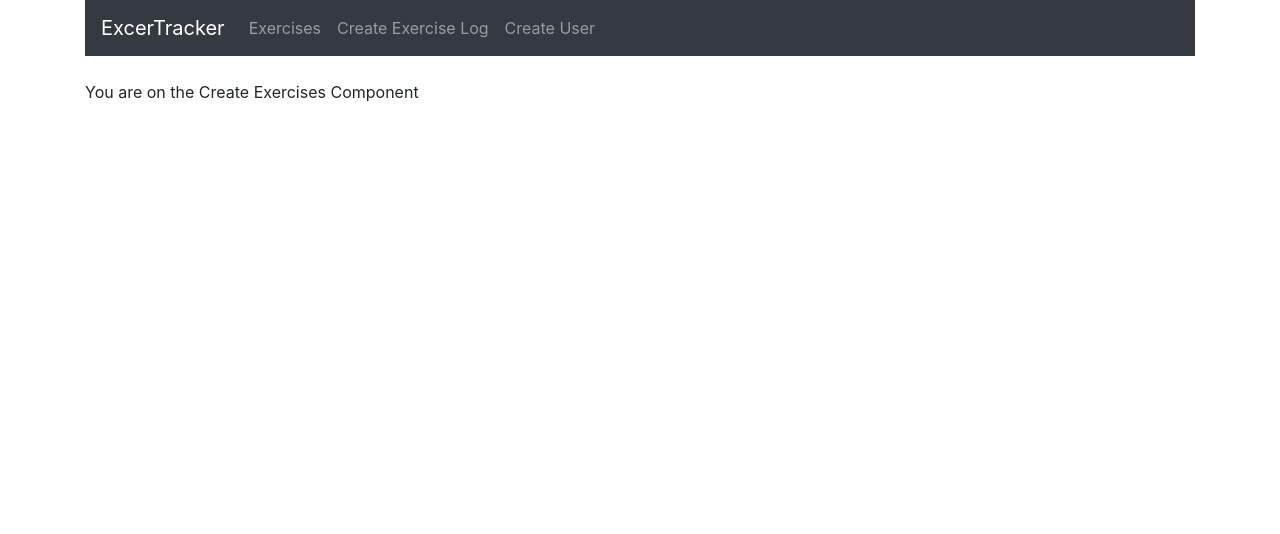
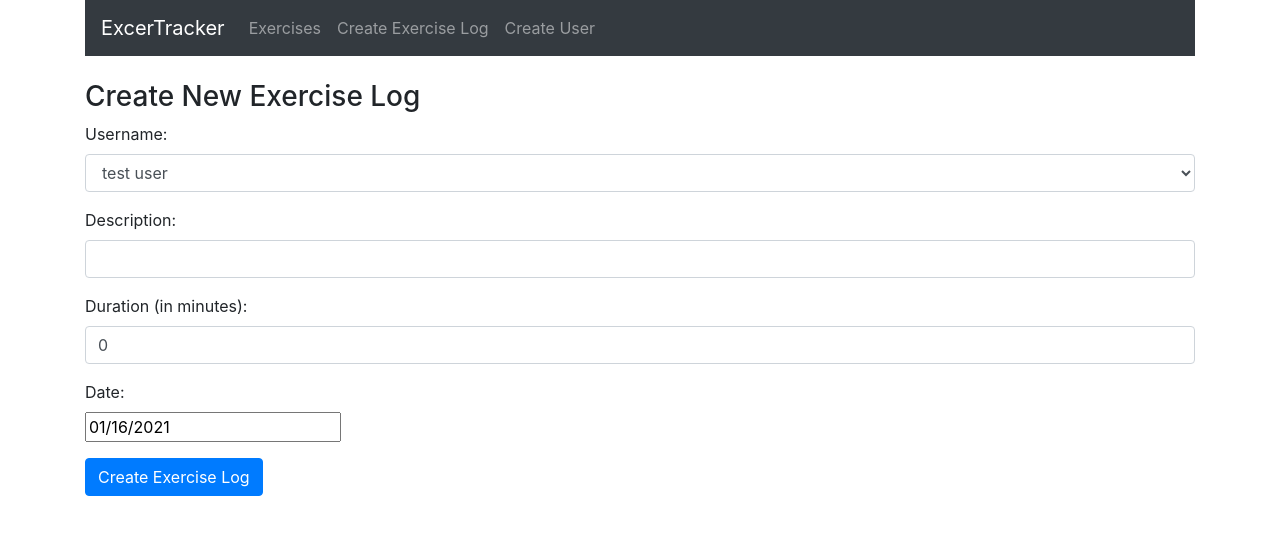
Before and after one commit to shalant/mern-exercise-tracker, a React (Create React App) app: page /create in a window 1280 px wide. Shown: the top 534 px of the page. Built offline with nearby package versions, Linux system fonts and the light colour scheme.

Commit message:
create exercise finished

```diff
--- a/package.json
+++ b/package.json
@@ -8,6 +8,7 @@
     "@testing-library/user-event": "^12.6.0",
     "bootstrap": "^4.5.3",
     "react": "^17.0.1",
+    "react-datepicker": "^3.4.1",
     "react-dom": "^17.0.1",
     "react-router-dom": "^5.2.0",
     "react-scripts": "4.0.1",
--- a/src/components/create-exercise.component.js
+++ b/src/components/create-exercise.component.js
@@ -1,8 +1,16 @@
 import React, { Component } from 'react';
+import DatePicker from 'react-datepicker';
+import 'react-datepicker/dist/react-datepicker.css';
 
 export default class CreateExercises extends Component {
     constructor(props) {
         super(props);
+
+        this.onChangeUsername = this.onChangeUsername.bind(this);
+        this.onChangeDescription = this.onChangeDescription.bind(this);
+        this.onChangeDuration = this.onChangeDuration.bind(this);
+        this.onChangeDate = this.onChangeDate.bind(this);
+        this.onSubmit = this.onSubmit.bind(this);
 
         this.state = {
             username: '',
@@ -11,6 +19,13 @@
             date: new Date(),
             users: []
         }
+    }
+
+    componentDidMount() {
+        this.setState({
+            users: ['test user'],
+            username: 'test user'
+        });
     }
 
     onChangeUsername(e) {
@@ -31,7 +46,7 @@
         });
     }
 
-    onChangeDate(e) {
+    onChangeDate(date) {
         this.setState({
             date: date
         });
@@ -48,12 +63,64 @@
         }
 
         console.log(exercise)
+
+        //take person back to homepage (list of exercises)
+        window.location = '/';
     }
 
     render() {
         return (
             <div>
-                <p>You are on the Create Exercises Component</p>
+                <h3>Create New Exercise Log</h3>
+                <form onSubmit={this.onSubmit}>
+                    <div className='form-group'>
+                        <label>Username: </label>
+                        <select ref='userInput'
+                            required
+                            className='form-control'
+                            value={this.state.username}
+                            onChange={this.onChangeUsername}>
+                            {
+                                this.state.users.map(function(user) {
+                                    return <option
+                                        key={user}
+                                        value={user}>{user}
+                                        </option>
+                                })
+                            }
+                            </select>
+                    </div>
+                    <div className='form-group'>
+                        <label>Description: </label>
+                        <input type='text'
+                            required
+                            className='form-control'
+                            value={this.state.description}
+                            onChange={this.onChangeDescription}
+                            />
+                    </div>
+                    <div className='form-group'>
+                        <label>Duration (in minutes): </label>
+                        <input
+                            type='text'
+                            className='form-control'
+                            value={this.state.duration}
+                            onChange={this.onChangeDuration}
+                            />
+                    </div>
+                    <div className='form-group'>
+                        <label>Date: </label>
+                        <div>
+                            <DatePicker
+                                selected={this.state.date}
+                                onChange={this.onChangeDate}
+                            />
+                        </div>
+                    </div>
+                    <div className='form-group'>
+                        <input type='submit' value='Create Exercise Log' className='btn btn-primary' />
+                    </div>
+                </form>
             </div>
         )
     }
--- a/src/index.js
+++ b/src/index.js
@@ -4,9 +4,7 @@
 import reportWebVitals from './reportWebVitals';
 
 ReactDOM.render(
-  <React.StrictMode>
-    <App />
-  </React.StrictMode>,
+    <App />,
   document.getElementById('root')
 );
 
```
Also changed, not shown: 2 other files (tests, documents, lock files or other folders).
